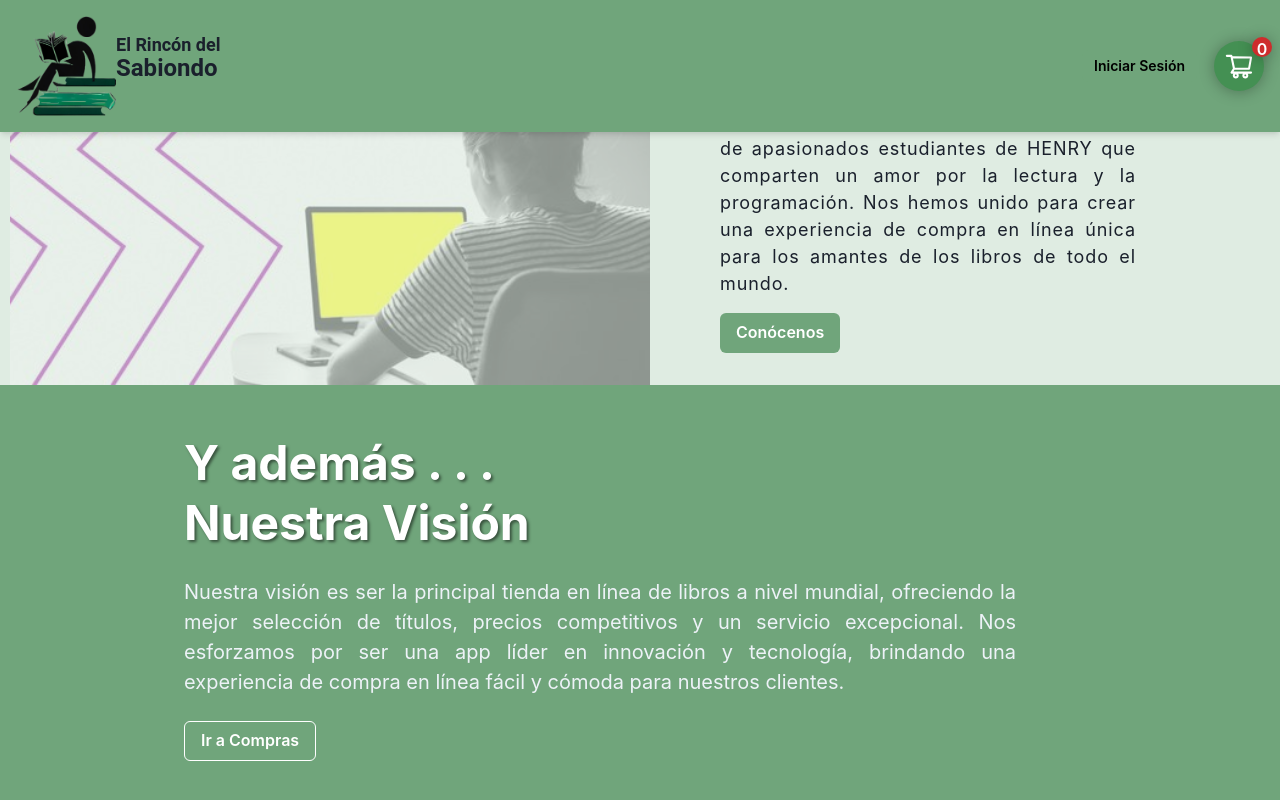
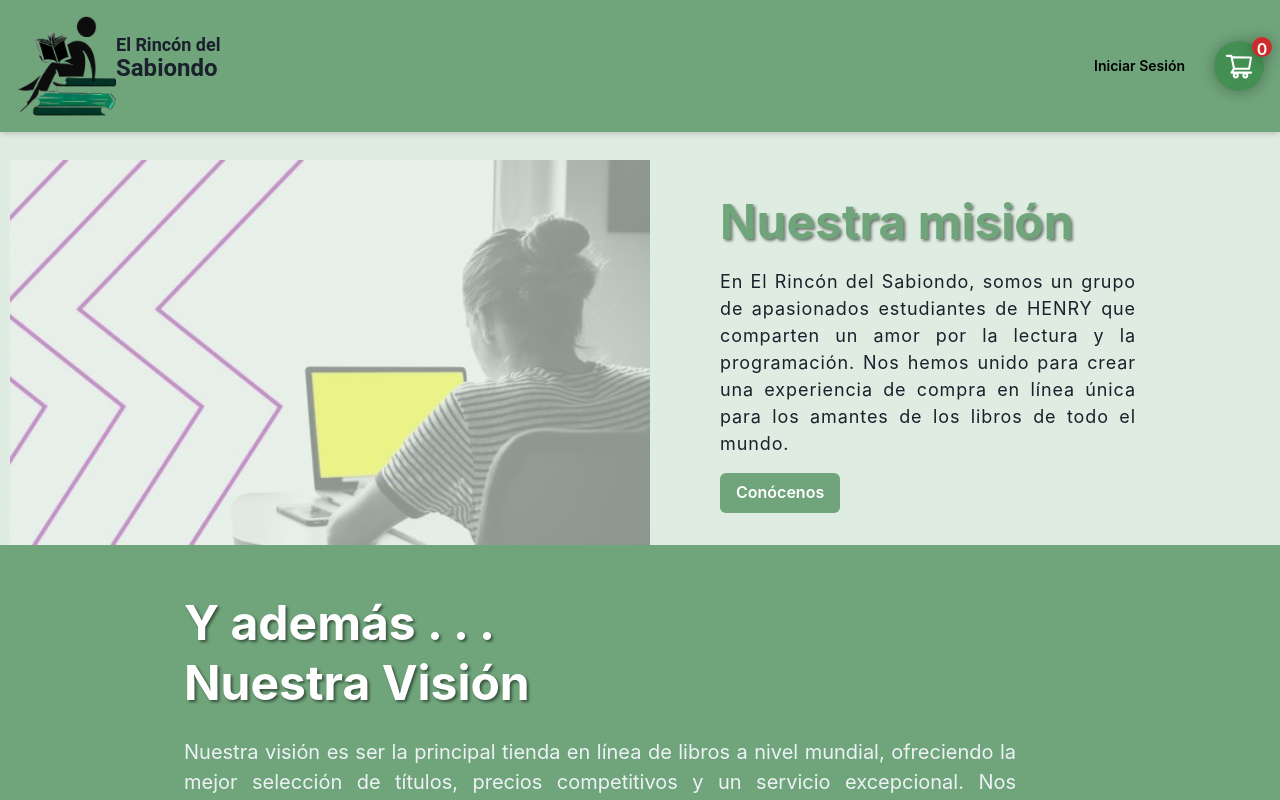
Before and after one commit to Marifuhr/el_rincon_del_sabiondo, a React (Vite) app in the folder CLIENT/: page /about in a window 1280 px wide. Shown: the top 800 px of the page. Built offline with nearby package versions, Linux system fonts and the light colour scheme.

Commit message:
listo about

```diff
--- a/CLIENT/src/components/About/about.jsx
+++ b/CLIENT/src/components/About/about.jsx
@@ -23,9 +23,10 @@ const About = () => {
       {/* ====================Mision======================================= */}
       <SimpleGrid
         columns={{
-          base: 1,
-          md: 2,
+          base: "1",
+          md: "2",
         }}
+        mt={40}
         spacing={0}
       >
         <Flex bg="brand.400">
@@ -42,6 +43,7 @@ const About = () => {
             bg="gray.100"
             loading="lazy"
             opacity={0.4}
+
           />
         </Flex>
         <Flex
```
